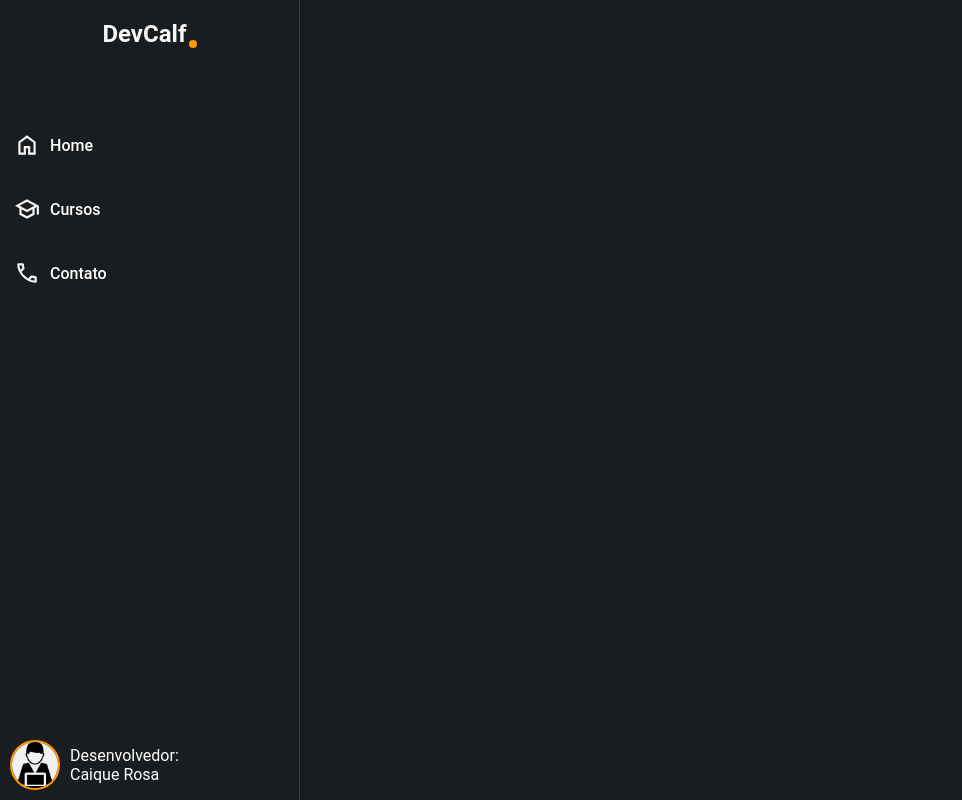
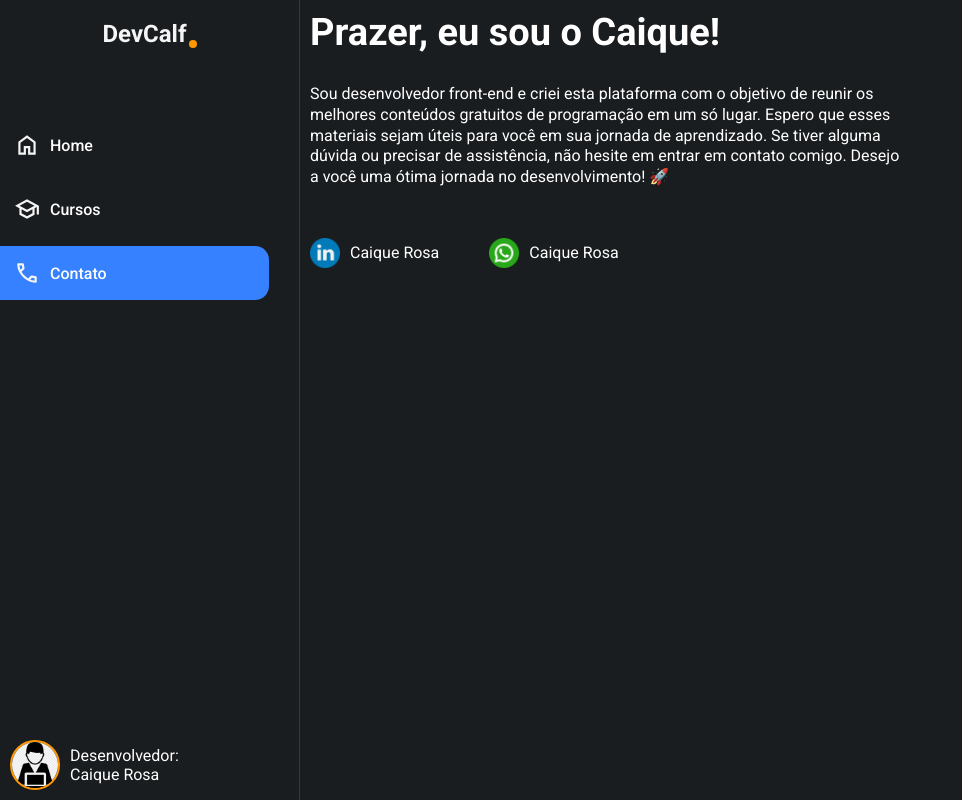
Before and after one commit to Calf97/wb-cursos, a Vue app: page /wb-cursos/contato in a window 1280 px wide. Shown: the whole page, without its empty margins (0-962 px from the left). Built offline with nearby package versions, Linux system fonts and the light colour scheme.

Commit message:
ajuste de rotas desconhecidas

```diff
--- a/index.html
+++ b/index.html
@@ -4,7 +4,12 @@
     <meta charset="UTF-8" />
     <link rel="icon" type="image/svg+xml" href="/vite.svg" />
     <meta name="viewport" content="width=device-width, initial-scale=1.0" />
-    <title>Vite + Vue</title>
+    <title>Cursos Online</title>
+
+    <!--google fonts-->
+    <link rel="preconnect" href="https://fonts.googleapis.com">
+<link rel="preconnect" href="https://fonts.gstatic.com" crossorigin>
+<link href="https://fonts.googleapis.com/css2?family=Roboto:ital,wght@0,100;0,300;0,400;0,500;0,700;0,900;1,100;1,300;1,400;1,500;1,700;1,900&display=swap" rel="stylesheet">
   </head>
   <body>
     <div id="app"></div>
--- a/src/router/index.js
+++ b/src/router/index.js
@@ -1,5 +1,5 @@
 import { createRouter, createWebHistory } from 'vue-router';
-import HomeView from '../views/HomeView.vue'; // Substitua com os seus componentes
+import HomeView from '../views/HomeView.vue';
 
 const routes = [
   {
@@ -22,10 +22,14 @@
     name: "contato",
     component: () => import("../views/ContatoView.vue"),
   },
+  {
+    path: '/:catchAll(.*)',  // Captura todas as rotas desconhecidas
+    redirect: '/',
+  },
 ];
 
 const router = createRouter({
-  history: createWebHistory(),
+  history: createWebHistory('/wb-cursos/'),
   routes,
 });
 
```
